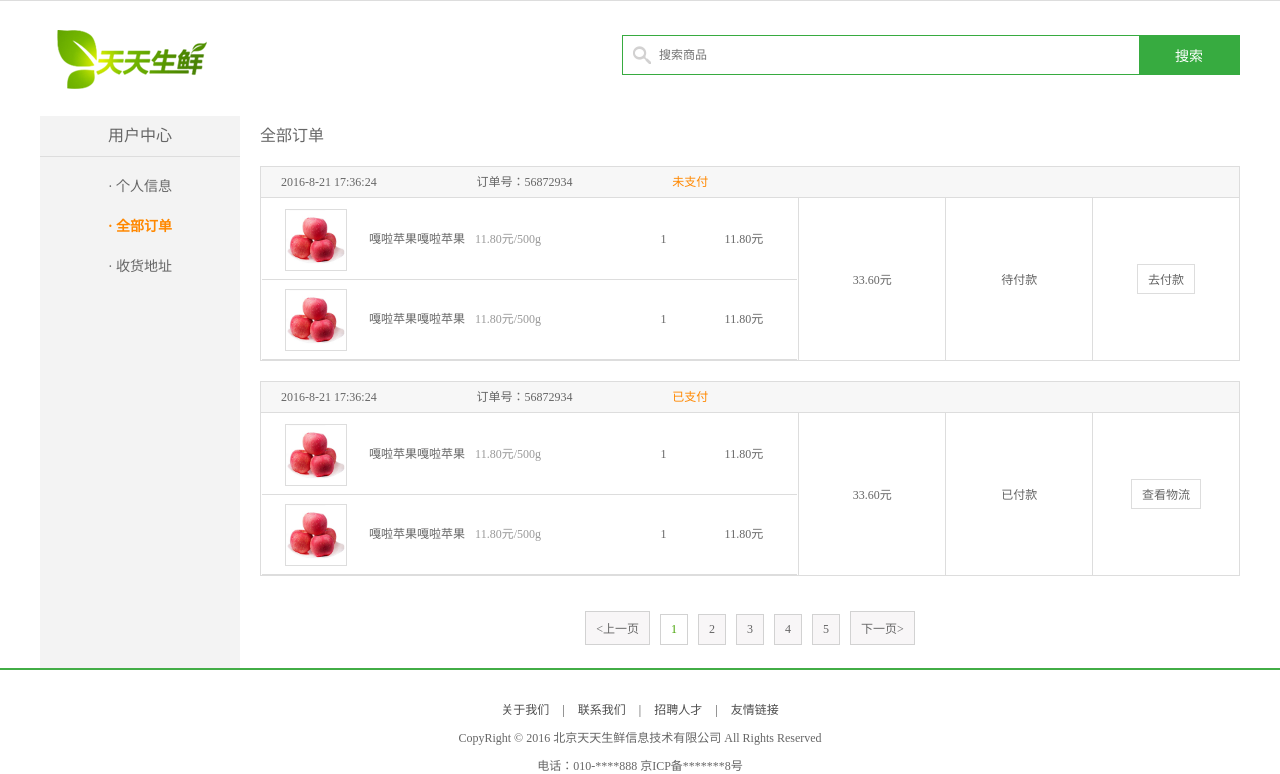
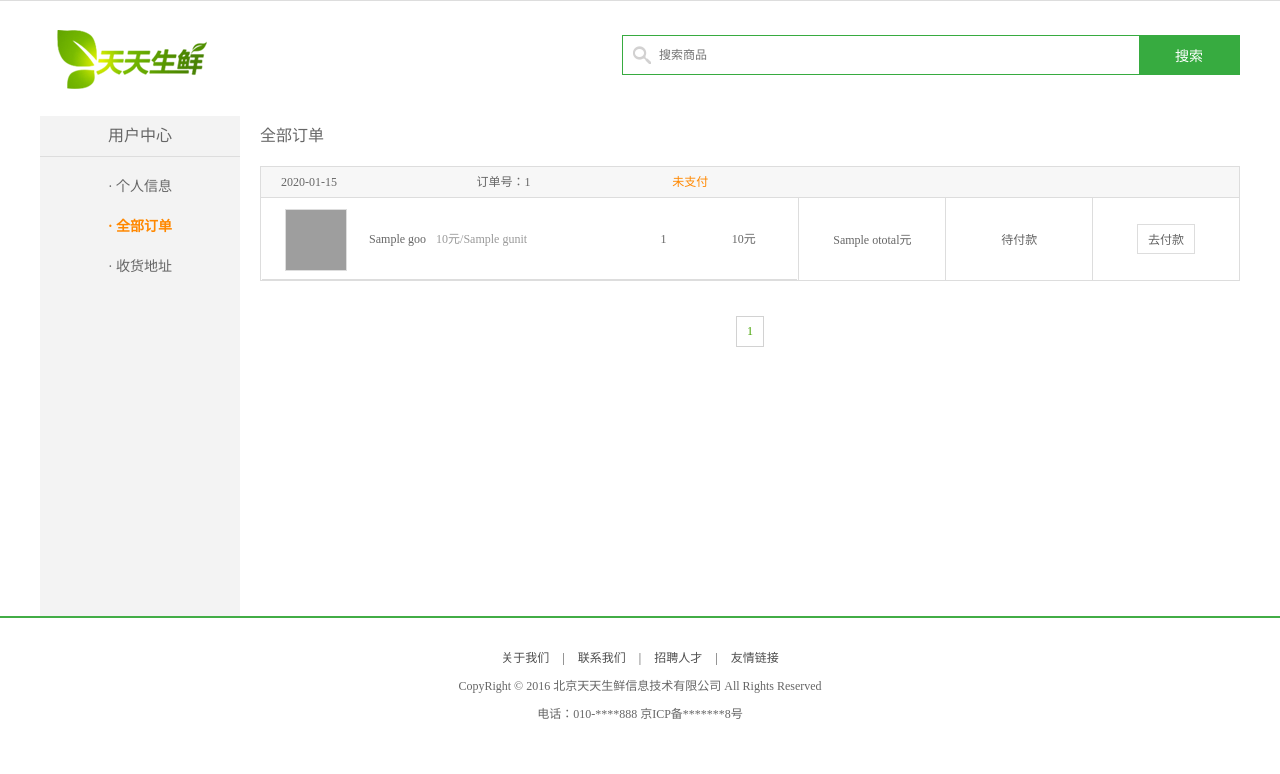
Before and after one commit to amuqiao/DailyFresh, a Django app: template dailyfresh/templates/df_user/user_center_order.html in a window 1280 px wide. Shown: the part 29-803 px from the top of the page. After the commit the page ends 748 px from the top, so only its background shows below. Run offline with Django 3.2, Linux system fonts and the light colour scheme; the template is opened without the code that fills it: most values are stand-ins (such as "Sample title", 1, 10 or a date in 2020); grey boxes are pictures that could not be loaded.

Commit message:
添加装饰器－部分页面需要登陆验证

```diff
--- a/dailyfresh/df_cart/views.py
+++ b/dailyfresh/df_cart/views.py
@@ -3,6 +3,7 @@
 from django.shortcuts import render, redirect
 from django.http import HttpResponse,JsonResponse
 from models import *
+import df_user.user_decorator
 
 # Create your views here.
 
@@ -37,9 +38,11 @@ def count_change(request):
     #　如果操作失败,返回数据库中count值
     return JsonResponse({'count': cart.count})
 
+@df_user.user_decorator.login
 def list(request):
     cart_list = CartInfo.objects.filter(user_id=request.session['user_id'])
     context = {'title': '购物车',
+               'user_name': request.session['user_id'],
                'cart_list': cart_list,
                }
     return render(request, 'df_cart/cart.html',context)
@@ -53,7 +56,7 @@ def order(request):
 
     context = {'title':'订单页',
                'user_address':user.consignee_address,
-               'user_name':user.consignee_name,
+               'consignee_name':user.consignee_name,
                'user_tel':user.consignee_tel,
                'carts_list':carts_list,
     }
--- a/dailyfresh/df_goods/views.py
+++ b/dailyfresh/df_goods/views.py
@@ -4,6 +4,7 @@ from django.http import JsonResponse,HttpResponse
 from models import *
 from df_cart.models import *
 from django.core.paginator import Paginator
+import df_user.user_decorator
 
 # Create your views here.
 def index(request):
@@ -85,8 +86,8 @@ def detail(request, gid):
     # 查询最新两条商品信息 一对多查询
     new_list = goods.gtype.goodsinfo_set.order_by('-id')[0:2]
     context = {'cart_count':cart_count(request),
-        'titie':'商品详细页','page_name':1,
-        'new_list':new_list, 'goods':goods,
+               'titie':'商品详细页','page_name':1,
+               'new_list':new_list, 'goods':goods,
     }
     response = render(request, 'df_goods/detail.html', context)
     # 最近浏览,如果不存在则返回默认值为空
--- a/dailyfresh/df_user/urls.py
+++ b/dailyfresh/df_user/urls.py
@@ -9,7 +9,7 @@ urlpatterns = [
     url(r'^register_exist/$', views.register_exist),
     url(r'^register_handle/$', views.register_handle),
     url(r'^info/$', views.info),
-    url(r'^order/$', views.order),
+    url(r'^order(\d*)/$', views.order),
     url(r'^site/$', views.site),
-
+    url(r'logout/$', views.logout),
 ]
--- a/dailyfresh/templates/base.html
+++ b/dailyfresh/templates/base.html
@@ -5,10 +5,12 @@
 			<div class="welcome fl">欢迎来到天天生鲜!</div>
 			<div class="fr">
 
-				{%if user.user_name|default:'' != ''%}
+				{%if request.session.user_name|default:'' != ''%}
 				<!--原来样式被隐藏了-->
 				<div class="login_btn fl">
-					欢迎您：<em>{{user.user_name}}</em>
+					欢迎您：<em>{{request.session.user_name}}</em>
+					<span>|</span>
+					<a href="/user/logout/">退出</a>
 				</div>
 				{%else%}
 				<div class="login_btn fl">
@@ -23,7 +25,7 @@
 					<span>|</span>
 					<a href="/cart/">我的购物车</a>
 					<span>|</span>
-					<a href="user_center_order.html">我的订单</a>
+					<a href="/user/order/">我的订单</a>
 				</div>
 			</div>
 		</div>
--- a/dailyfresh/templates/df_order/place_order.html
+++ b/dailyfresh/templates/df_order/place_order.html
@@ -36,7 +36,7 @@
 		<dl>
 			<dt>寄送到：</dt>
 			<dd>{{user_address}} （{{user_name}} 收） {{user_tel}}
-				<input type="hidden" name="address_detail" value="{{user_address}}（{{user_name}}收{{user_tel}}"/>
+				<input type="hidden" name="address_detail" value="{{user_address}}（{{consignee_name}}收{{user_tel}}"/>
 			</dd>
 		</dl>
 		<a href="user_center_site.html" class="edit_site">编辑收货地址</a>
--- a/dailyfresh/templates/df_user/user_center_order.html
+++ b/dailyfresh/templates/df_user/user_center_order.html
@@ -1,4 +1,15 @@
 {% extends 'base.html'%}
+{%block head%}
+<script>
+	$(function () {
+		$('.col04').each(function () {
+			num=parseFloat($(this).prev().text())
+			price=parseFloat($(this).prev().prev().find('span').text())
+			$(this).text(num*price+'元')
+        });
+    });
+</script>
+{%endblock head%}
 {%block content%}
 
 	<div class="main_con clearfix">
@@ -12,74 +23,63 @@
 		</div>
 		<div class="right_content clearfix">
 				<h3 class="common_title2">全部订单</h3>
+				{% if paginator.count > 0%}
+				{% for order in page%}
 				<ul class="order_list_th w978 clearfix">
-					<li class="col01">2016-8-21 17:36:24</li>
-					<li class="col02">订单号：56872934</li>
-					<li class="col02 stress">未支付</li>
+					<li class="col01">{{order.odate}}</li>
+					<li class="col02">订单号：{{order.oid}}</li>
+					<li class="col02 stress">
+						{% if order.oIsPay%}已支付{%else%}未支付{%endif%}
+					</li>
 				</ul>
 
 				<table class="order_list_table w980">
 					<tbody>
 						<tr>
 							<td width="55%">
+								{% for detail in order.orderdetailinfo_set.all%}
 								<ul class="order_goods_list clearfix">
-									<li class="col01"><img src="/static/images/goods02.jpg"></li>
-									<li class="col02">嘎啦苹果嘎啦苹果<em>11.80元/500g</em></li>
-									<li class="col03">1</li>
-									<li class="col04">11.80元</li>
+									<li class="col01"><img src="/static/{{detail.goods.gpic}}"></li>
+									<li class="col02">{{detail.goods.gtitle|slice:'10'}}<em><span>{{detail.price}}</span>元/{{detail.goods.gunit}}</em></li>
+									<li class="col03">{{detail.count}}</li>
+									<li class="col04">0元</li>
 								</ul>
-								<ul class="order_goods_list clearfix">
-									<li class="col01"><img src="/static/images/goods02.jpg"></li>
-									<li class="col02">嘎啦苹果嘎啦苹果<em>11.80元/500g</em></li>
-									<li class="col03">1</li>
-									<li class="col04">11.80元</li>
-								</ul>
+								{% endfor %}
+
 							</td>
-							<td width="15%">33.60元</td>
+							<td width="15%">{{order.ototal}}元</td>
+							{% if order.oIsPay %}
+							<td width="15%">已付款</td>
+							<td width="15%"><a href="#" class="oper_btn">查看物流</a></td>
+							{%else%}
 							<td width="15%">待付款</td>
-							<td width="15%"><a href="#" class="oper_btn">去付款</a></td>
+						<td width="15%"><a href="/order/pay{{order.oid}}/" class="oper_btn">去付款</a></td>
+							{%endif%}
 						</tr>
 					</tbody>
 				</table>
-
-				<ul class="order_list_th w978 clearfix">
-					<li class="col01">2016-8-21 17:36:24</li>
-					<li class="col02">订单号：56872934</li>
-					<li class="col02 stress">已支付</li>
-				</ul>
-				<table class="order_list_table w980">
-					<tbody>
-						<tr>
-							<td width="55%">
-								<ul class="order_goods_list clearfix">
-									<li class="col01"><img src="/static/images/goods02.jpg"></li>
-									<li class="col02">嘎啦苹果嘎啦苹果<em>11.80元/500g</em></li>
-									<li class="col03">1</li>
-									<li class="col04">11.80元</li>
-								</ul>
-								<ul class="order_goods_list clearfix">
-									<li class="col01"><img src="/static/images/goods02.jpg"></li>
-									<li class="col02">嘎啦苹果嘎啦苹果<em>11.80元/500g</em></li>
-									<li class="col03">1</li>
-									<li class="col04">11.80元</li>
-								</ul>
-							</td>
-							<td width="15%">33.60元</td>
-							<td width="15%">已付款</td>
-							<td width="15%"><a href="#" class="oper_btn">查看物流</a></td>
-						</tr>
-					</tbody>
-				</table>
+				{% endfor %}
 
 				<div class="pagenation">
-					<a href="#"><上一页</a>
-					<a href="#" class="active">1</a>
-					<a href="#">2</a>
-					<a href="#">3</a>
-					<a href="#">4</a>
-					<a href="#">5</a>
-					<a href="#">下一页></a>
-				</div>
+					{% if page.has_previous%}
+					<a href="/user/order{{page.previous_page_number}}/">上一页</a>
+					{% endif %}
+
+					{% for pindex in paginator.page_range%}
+					{% if pindex == page.number%}
+					<a href="#" class="active">{{pindex}}</a>
+					{%else%}
+					<a href="/user/order{{pindex}}/">{{pindex}}</a>
+					{%endif%}
+					{%endfor%}
+
+					{%if page.has_next%}
+					<a href="/user/order{{page.next_page_number}}/">下一页></a>
+					{%endif%}
+					</div>
+				{%else%}
+				暂无订单信息
+			{% endif %}
 		</div>
 	</div>
 {%endblock content%}
```
Also changed, not shown: dailyfresh/df_user/user_decorator.py (added, +16 -0 lines), dailyfresh/df_user/views.py (+23 -12 lines).
